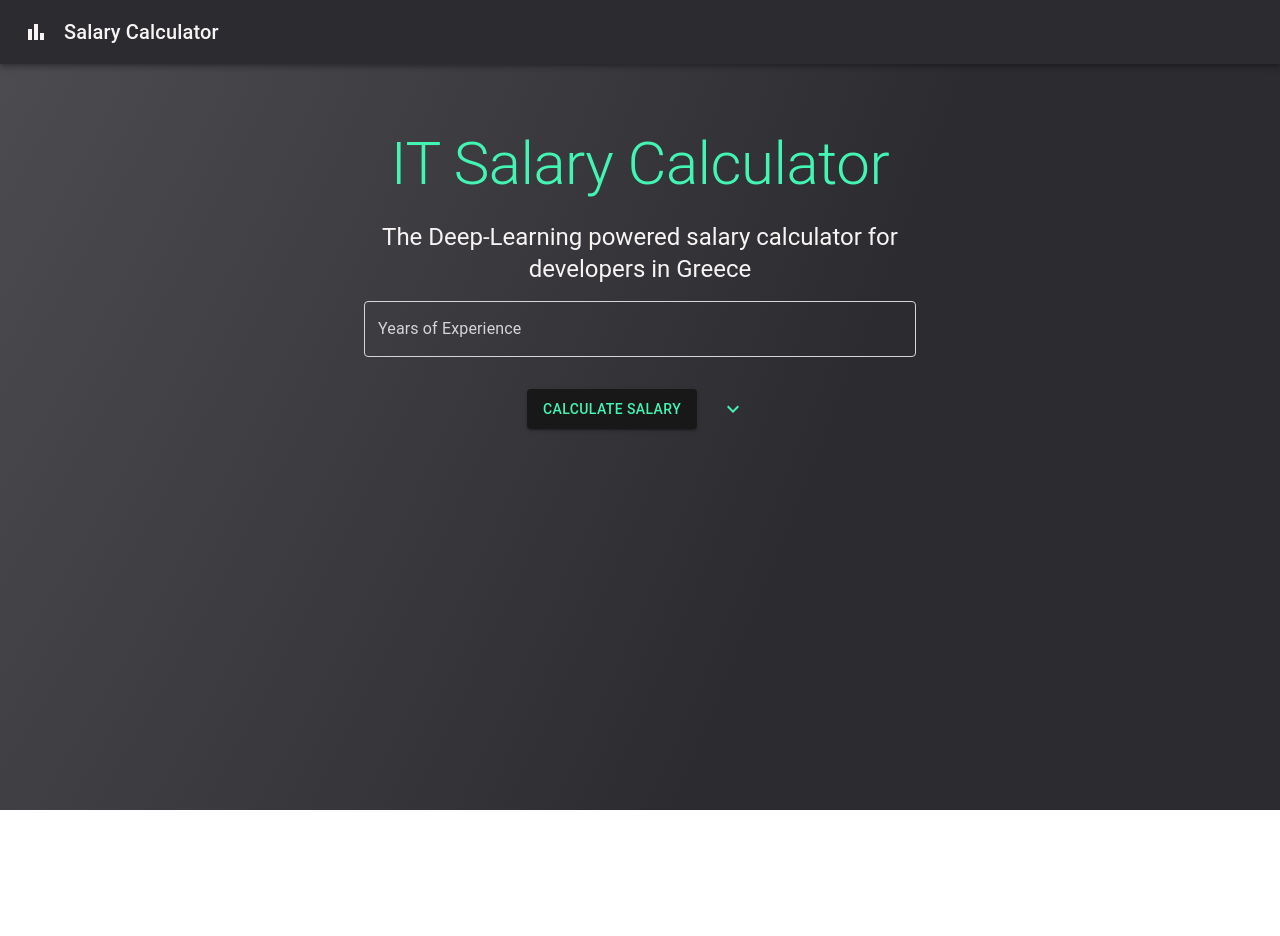
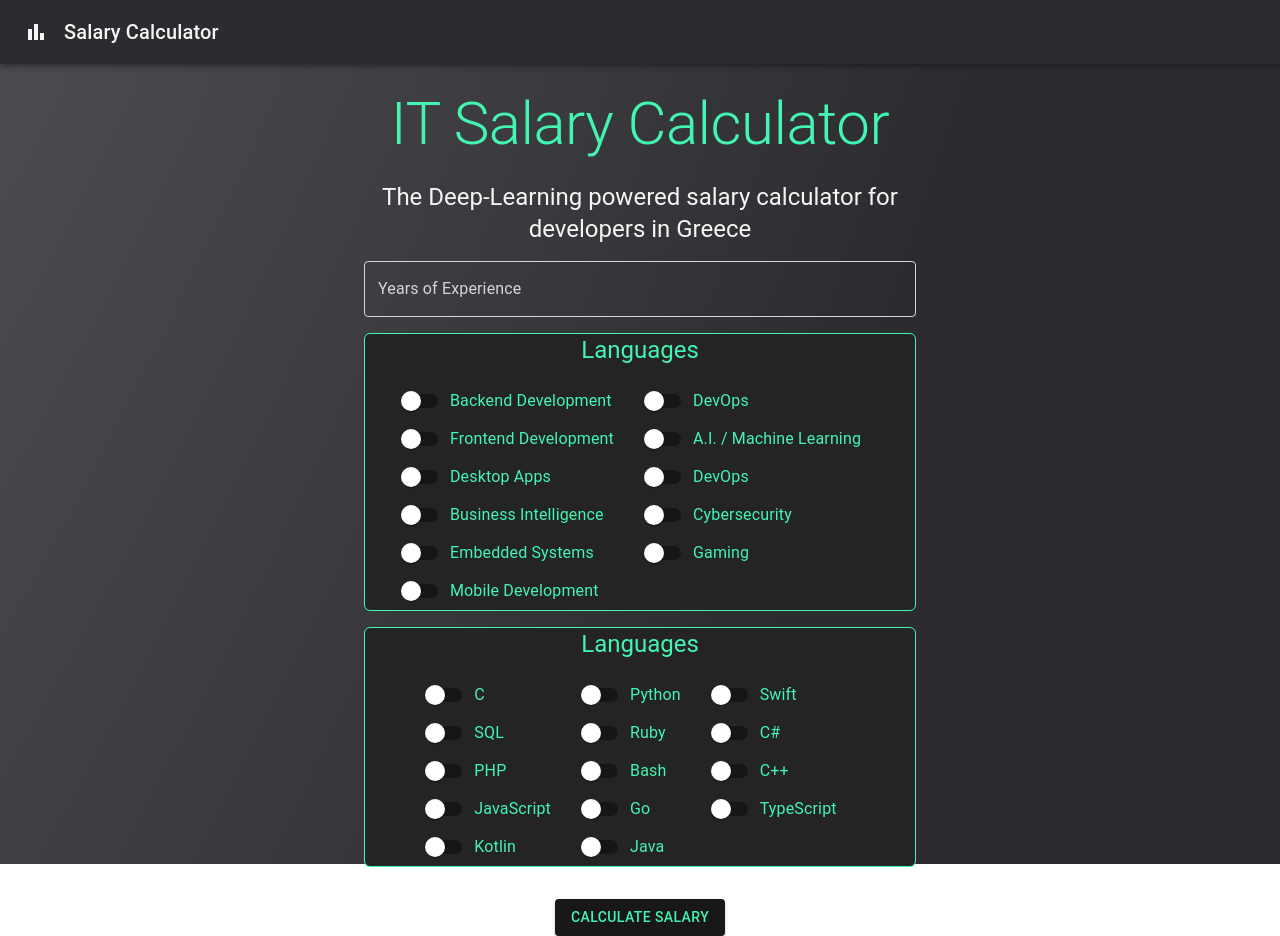
Before and after one commit to GiorgosNik/dev-salary-estimator, a React (Create React App) app in the folder calculator-client/: page / in a window 1280 px wide. Before the commit the page ends 810 px from the top, so only its background shows below. Built offline with nearby package versions, Linux system fonts and the light colour scheme.

Commit message:
Devtype and language fields

```diff
--- a/calculator-client/src/App.js
+++ b/calculator-client/src/App.js
@@ -36,8 +36,8 @@ export default function DownloadPage() {
           sx={{
             backgroundColor: "#2c2b30",
             backgroundImage: `radial-gradient(at -120% -1000%, #d6d6d6 10%, #2c2b30 90%)`,
-            pt: 8,
-            height: "93.2vh",
+            pt: 3,
+            height: "100vh",
           }}
         >
           <Container maxWidth="sm">
--- a/calculator-client/src/components/DropdownMenu.js
+++ /dev/null
@@ -1,41 +0,0 @@
-import * as React from "react";
-import { theme } from "../theme";
-import { StyledSwitch } from "../styledComponents/StyledSwitch";
-
-import {
-  FormControlLabel,
-  FormGroup,
-  Box,
-  Container,
-  styled,
-} from "@mui/material";
-
-const StyledFormControlLabel = styled(FormControlLabel)({
-  color: theme.palette.secondary.main,
-});
-
-const DropdownMenu = (
-  <Box
-    sx={{
-      border: 1,
-      backgroundColor: "primary.dark",
-      borderColor: "secondary.main",
-      borderRadius: 1.5,
-    }}
-  >
-    <Container maxWidth="lg">
-      <FormGroup>
-        <StyledFormControlLabel
-          control={<StyledSwitch defaultChecked />}
-          label="Download Lyrics"
-        />
-        <StyledFormControlLabel
-          control={<StyledSwitch defaultChecked color="primary" />}
-          label="Normalize Audio"
-        />
-      </FormGroup>
-    </Container>
-  </Box>
-);
-
-export { DropdownMenu };
--- a/calculator-client/src/components/InputPage.js
+++ b/calculator-client/src/components/InputPage.js
@@ -1,10 +1,8 @@
 import * as React from "react";
-import KeyboardArrowDownIcon from "@mui/icons-material/KeyboardArrowDown";
 import { theme } from "../theme";
-import { DropdownMenu } from "./DropdownMenu";
 import { StyledTextField } from "../styledComponents/StyledTextField";
-import { StyledArrowIconButton } from "../styledComponents/StyledArrowIconButton";
 import { backend } from "../urls";
+import { StyledSwitch } from "../styledComponents/StyledSwitch";
 
 import {
   Button,
@@ -12,18 +10,20 @@ import {
   Stack,
   Box,
   Container,
-  Collapse,
   ThemeProvider,
+  FormGroup,
+  styled,
+  FormControlLabel,
+  Typography,
 } from "@mui/material";
 
+const StyledFormControlLabel = styled(FormControlLabel)({
+  color: theme.palette.secondary.main,
+});
+
 export default function DownloadInput(props) {
-  var [checked, setChecked] = React.useState(false);
   var [yearsExperience, setYearsExperience] = React.useState("");
   var [inputErrorMessage, setInputErrorMessage] = React.useState("");
-
-  const handleArrowButtonClick = () => {
-    setChecked((prev) => !prev);
-  };
 
   const validateInput = () => {
     if (yearsExperience.trim() === "") {
@@ -107,7 +107,150 @@ export default function DownloadInput(props) {
           autoComplete="off"
           InputProps={{ style: { color: theme.palette.primary.light } }}
         />
-
+        <Box
+          sx={{
+            border: 1,
+            marginTop: "1em",
+            backgroundColor: "primary.dark",
+            borderColor: "secondary.main",
+            borderRadius: 1.5,
+          }}
+        ><Typography
+        variant="h5"
+        align="center"
+        color="secondary.main"
+        paragraph
+      >
+        Languages
+      </Typography>
+          <Container maxWidth="lg">
+            <Stack direction="row" spacing={2} justifyContent="center">
+              <FormGroup>
+                <StyledFormControlLabel
+                  control={<StyledSwitch />}
+                  label="Backend Development"
+                />
+                <StyledFormControlLabel
+                  control={<StyledSwitch color="primary" />}
+                  label="Frontend Development"
+                />
+                <StyledFormControlLabel
+                  control={<StyledSwitch />}
+                  label="Desktop Apps"
+                />
+                <StyledFormControlLabel
+                  control={<StyledSwitch />}
+                  label="Business Intelligence"
+                />
+                <StyledFormControlLabel
+                  control={<StyledSwitch />}
+                  label="Embedded Systems"
+                />
+                <StyledFormControlLabel
+                  control={<StyledSwitch />}
+                  label="Mobile Development"
+                />
+              </FormGroup>
+              <FormGroup>
+                <StyledFormControlLabel
+                  control={<StyledSwitch color="primary" />}
+                  label="DevOps"
+                />
+                <StyledFormControlLabel
+                  control={<StyledSwitch />}
+                  label="A.I. / Machine Learning"
+                />
+                <StyledFormControlLabel
+                  control={<StyledSwitch color="primary" />}
+                  label="DevOps"
+                />
+                <StyledFormControlLabel
+                  control={<StyledSwitch />}
+                  label="Cybersecurity"
+                />
+                <StyledFormControlLabel
+                  control={<StyledSwitch />}
+                  label="Gaming"
+                />
+              </FormGroup>
+            </Stack>
+          </Container>
+        </Box>
+        <Box
+          sx={{
+            border: 1,
+            marginTop: "1em",
+            backgroundColor: "primary.dark",
+            borderColor: "secondary.main",
+            borderRadius: 1.5,
+          }}
+        >
+          <Typography
+            variant="h5"
+            align="center"
+            color="secondary.main"
+            paragraph
+          >
+            Languages
+          </Typography>
+          <Container maxWidth="lg">
+            <Stack direction="row" spacing={2} justifyContent="center">
+              <FormGroup>
+                <StyledFormControlLabel control={<StyledSwitch />} label="C" />
+                <StyledFormControlLabel
+                  control={<StyledSwitch color="primary" />}
+                  label="SQL"
+                />
+                <StyledFormControlLabel
+                  control={<StyledSwitch />}
+                  label="PHP"
+                />
+                <StyledFormControlLabel
+                  control={<StyledSwitch />}
+                  label="JavaScript"
+                />
+                <StyledFormControlLabel
+                  control={<StyledSwitch />}
+                  label="Kotlin"
+                />
+              </FormGroup>
+              <FormGroup>
+                <StyledFormControlLabel
+                  control={<StyledSwitch color="primary" />}
+                  label="Python"
+                />
+                <StyledFormControlLabel
+                  control={<StyledSwitch />}
+                  label="Ruby"
+                />
+                <StyledFormControlLabel
+                  control={<StyledSwitch color="primary" />}
+                  label="Bash"
+                />
+                <StyledFormControlLabel control={<StyledSwitch />} label="Go" />
+                <StyledFormControlLabel
+                  control={<StyledSwitch />}
+                  label="Java"
+                />
+              </FormGroup>
+              <FormGroup>
+                <StyledFormControlLabel
+                  control={<StyledSwitch color="primary" />}
+                  label="Swift"
+                />
+                <StyledFormControlLabel control={<StyledSwitch />} label="C#" />
+                <StyledFormControlLabel
+                  control={<StyledSwitch color="primary" />}
+                  label="C++"
+                />
+                <StyledFormControlLabel
+                  control={<StyledSwitch />}
+                  label="TypeScript"
+                />
+              </FormGroup>
+            </Stack>
+          </Container>
+        </Box>
         <Stack direction="column" spacing={2} justifyContent="center">
           <Stack
             sx={{ pt: 4 }}
@@ -117,19 +260,13 @@ export default function DownloadInput(props) {
           >
             <Button
               color="dark_button"
+              marginBottom="2em"
               variant="contained"
               onClick={sendCalculationRequest}
             >
               Calculate Salary
             </Button>
-            <StyledArrowIconButton onClick={handleArrowButtonClick}>
-              <KeyboardArrowDownIcon />
-            </StyledArrowIconButton>
           </Stack>
-
-          <Container>
-            <Collapse in={checked}>{DropdownMenu}</Collapse>
-          </Container>
         </Stack>
       </Box>
     </ThemeProvider>
--- a/calculator-client/src/theme.js
+++ b/calculator-client/src/theme.js
@@ -5,7 +5,7 @@ export const theme = createTheme({
     primary: {
       light: "#d6d6d6",
       main: "#2c2b30",
-      dark: "#181818",
+      dark: "#242424",
       contrastText: "#f8f4f4",
     },
     secondary: {
```
